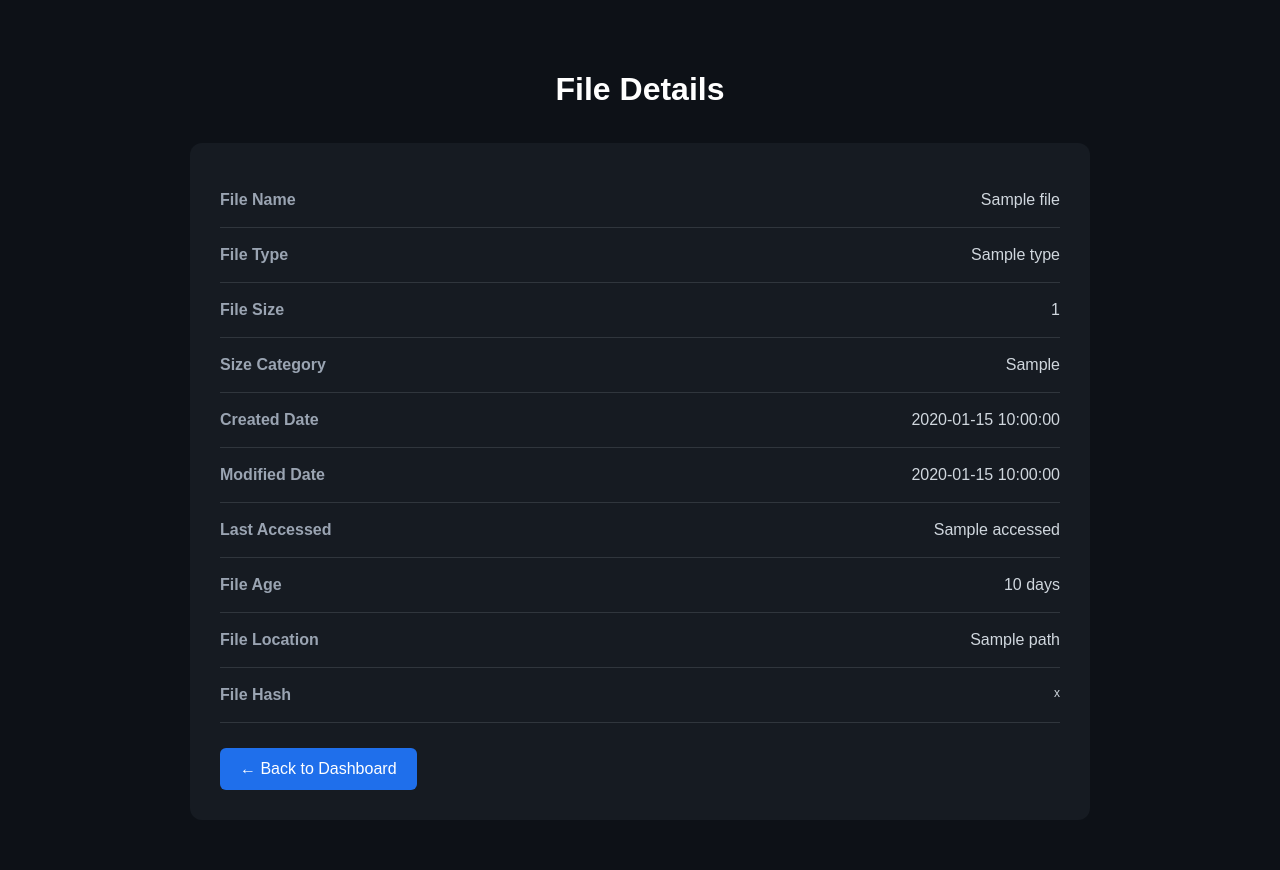
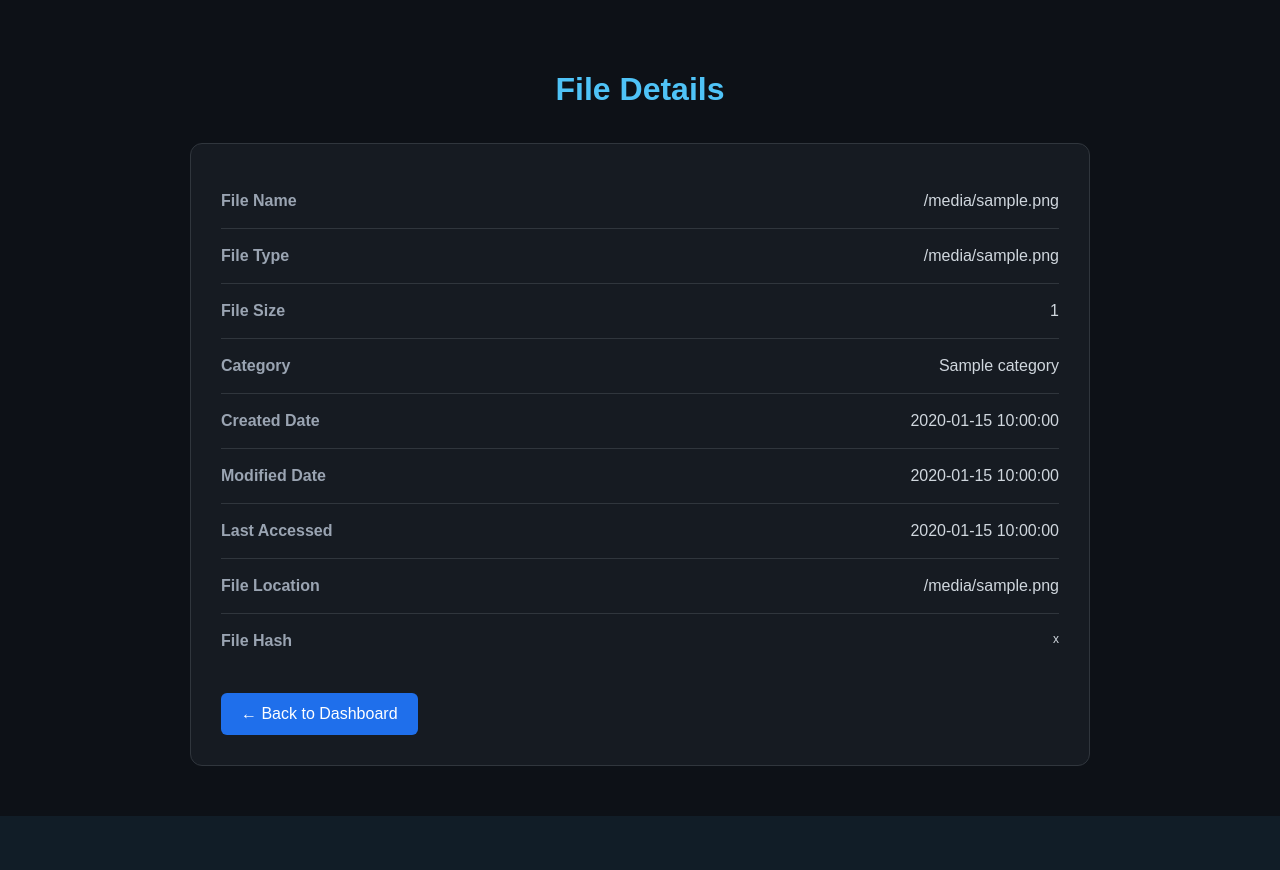
Before and after one commit to ritisharanjan10177-netizen/File_Metadata_Analyzer, a Flask app: template templates/details.html in a window 1280 px wide. After the commit the page ends 816 px from the top, so only its background shows below. Run offline with Flask 3, Linux system fonts and the light colour scheme; the template is opened without the code that fills it: most values are stand-ins (such as "Sample title", 1, 10 or a date in 2020).

Commit message:
Fix file details metadata display

```diff
--- a/templates/details.html
+++ b/templates/details.html
@@ -32,12 +32,14 @@
         h1 {
             text-align: center;
             margin-bottom: 35px;
+            color: #4fc3f7;
         }
 
         .details-box {
             background: #161b22;
             padding: 30px;
             border-radius: 12px;
+            border: 1px solid #30363d;
         }
 
         .detail-row {
@@ -48,7 +50,7 @@
             border-bottom: 1px solid #30363d;
         }
 
-        .detail-row:last-child {
+        .detail-row:last-of-type {
             border-bottom: none;
         }
 
@@ -115,7 +117,7 @@
                 </span>
 
                 <span class="value">
-                    {{ file.name }}
+                    {{ file.file_name }}
                 </span>
 
             </div>
@@ -128,7 +130,7 @@
                 </span>
 
                 <span class="value">
-                    {{ file.type }}
+                    {{ file.file_type }}
                 </span>
 
             </div>
@@ -141,7 +143,7 @@
                 </span>
 
                 <span class="value">
-                    {{ file.size }}
+                    {{ file.readable_size }}
                 </span>
 
             </div>
@@ -150,11 +152,11 @@
             <div class="detail-row">
 
                 <span class="label">
-                    Size Category
+                    Category
                 </span>
 
                 <span class="value">
-                    {{ file.size_category }}
+                    {{ file.category }}
                 </span>
 
             </div>
@@ -167,7 +169,7 @@
                 </span>
 
                 <span class="value">
-                    {{ file.created }}
+                    {{ file.created_date }}
                 </span>
 
             </div>
@@ -180,7 +182,7 @@
                 </span>
 
                 <span class="value">
-                    {{ file.modified }}
+                    {{ file.modified_date }}
                 </span>
 
             </div>
@@ -193,20 +195,7 @@
                 </span>
 
                 <span class="value">
-                    {{ file.accessed }}
-                </span>
-
-            </div>
-
-
-            <div class="detail-row">
-
-                <span class="label">
-                    File Age
-                </span>
-
-                <span class="value">
-                    {{ file.age }} days
+                    {{ file.accessed_date }}
                 </span>
 
             </div>
@@ -219,7 +208,7 @@
                 </span>
 
                 <span class="value">
-                    {{ file.path }}
+                    {{ file.file_path }}
                 </span>
 
             </div>
@@ -232,7 +221,7 @@
                 </span>
 
                 <span class="value hash">
-                    {{ file.hash }}
+                    {{ file.file_hash }}
                 </span>
 
             </div>
```
